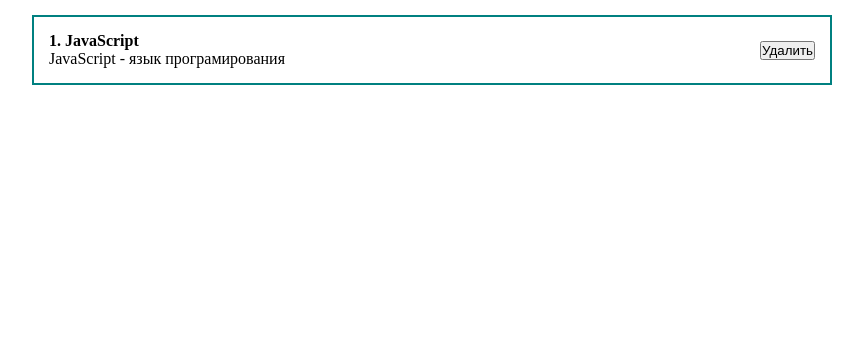
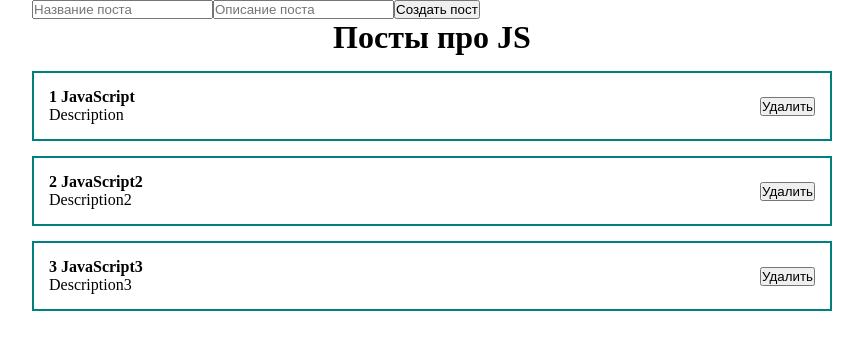
Before and after one commit to wrongsky1/react-practice, a React (Create React App) app: page / in a window 1280 px wide. Shown: the top 350 px of the page, without its empty margins (208-1071 px from the left). Built offline with nearby package versions, Linux system fonts and the light colour scheme.

Commit message:
add postItem and postList

```diff
--- a/src/App.js
+++ b/src/App.js
@@ -1,18 +1,23 @@
-import React from 'react';
+import React, {useState} from 'react';
+import PostItem from './components/PostItem';
+import PostList from './components/PostList';
 import './styles/App.css';
 
 function App() {
+  const [posts, setPosts] = useState([
+    {id:1, title: 'JavaScript', body: 'Description'},
+    {id:2, title: 'JavaScript2', body: 'Description2'},
+    {id:3, title: 'JavaScript3', body: 'Description3'},
+  ])
+
   return (
     <div className="App">
-      <div className="post">
-        <div className="post__content">
-          <strong>1. JavaScript</strong>
-          <div className="">JavaScript - язык програмирования</div>
-        </div>
-        <div className="post__buttons">
-          <button>Удалить</button>
-        </div>
-      </div>
+      <form>
+        <input type="text" placeholder="Название поста"/>
+        <input type="text" placeholder="Описание поста"/>
+        <button>Создать пост</button>
+      </form>
+      <PostList posts={posts} title={'Посты про JS'}/>
     </div>
   );
 }
--- /dev/null
+++ b/src/components/PostItem.jsx
@@ -0,0 +1,17 @@
+import React from 'react'
+
+function PostItem(props) {
+    return (
+        <div className="post">
+            <div className="post__content">
+                <strong>{props.post.id} {props.post.title}</strong>
+                <div className="">{props.post.body}</div>
+            </div>
+            <div className="post__buttons">
+                <button>Удалить</button>
+            </div>
+        </div>
+    )
+}
+
+export default PostItem
--- /dev/null
+++ b/src/components/PostList.jsx
@@ -0,0 +1,15 @@
+import React from 'react'
+import PostItem from './PostItem'
+
+function PostList({posts, title}) {
+    return (
+        <div>
+            <h1 style={{textAlign:'center'}}>{title}</h1>
+            {posts.map(post =>
+                <PostItem post={post} key={post.id}/>
+            )}
+        </div>
+    )
+}
+
+export default PostList
```
